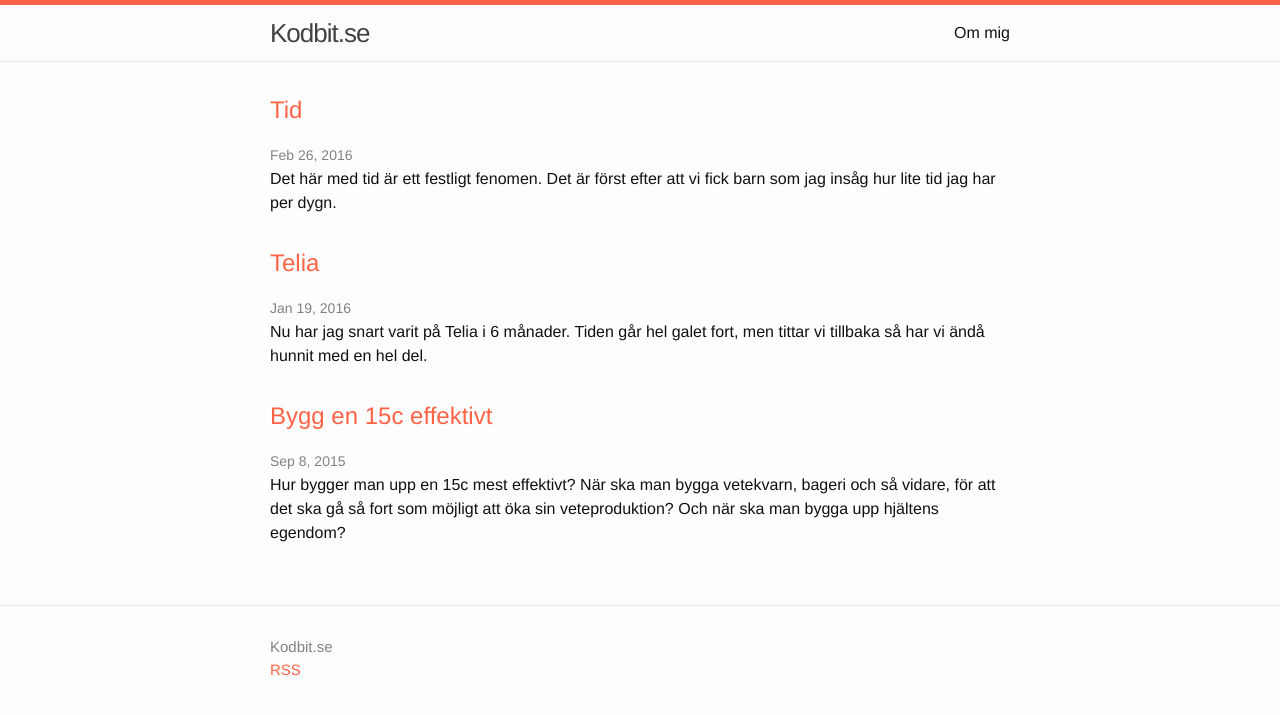
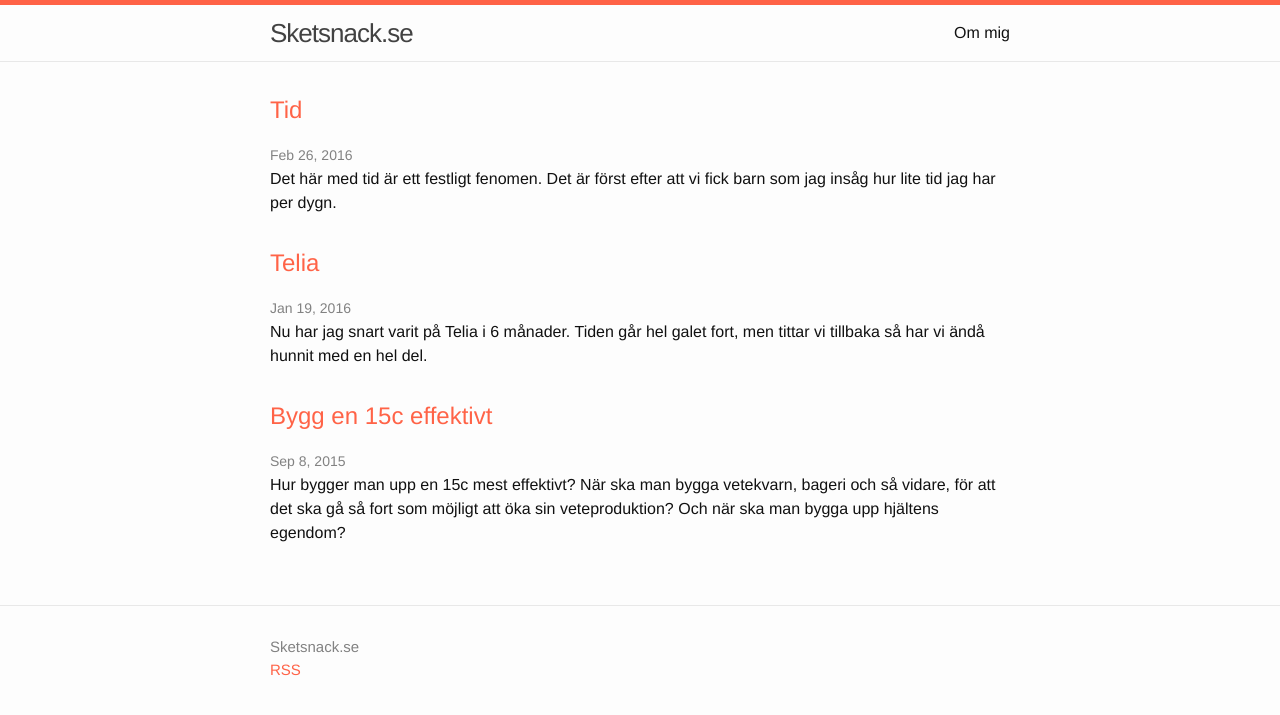
Before and after one commit to kitfr/kitfr.github.io, a Jekyll site: the page built from index.html, in a window 1280 px wide. Shown: the top 715 px of the page. Built offline with Jekyll 4.4.1, drawn with Linux system fonts in a browser that asks for light colours.

Commit message:
Changed title

```diff
--- a/_config.yml
+++ b/_config.yml
@@ -1,5 +1,5 @@
 # Site settings
-title: Kodbit.se
+title: Sketsnack.se
 email: kristofer@kodbit.se
 description: "dlskdl"
 baseurl: "" # the subpath of your site, e.g. /blog/
```
